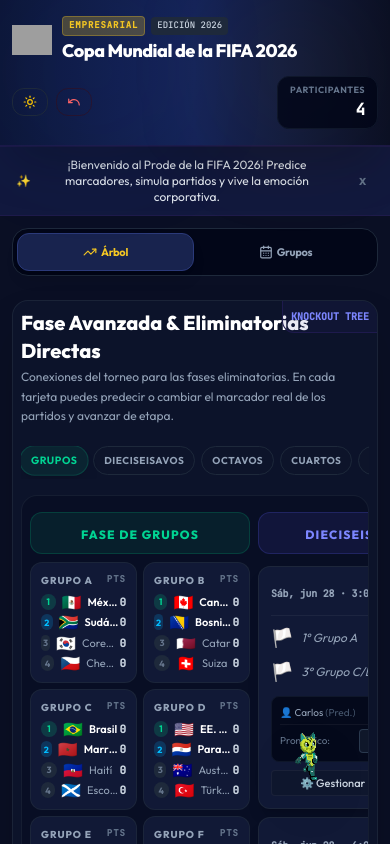
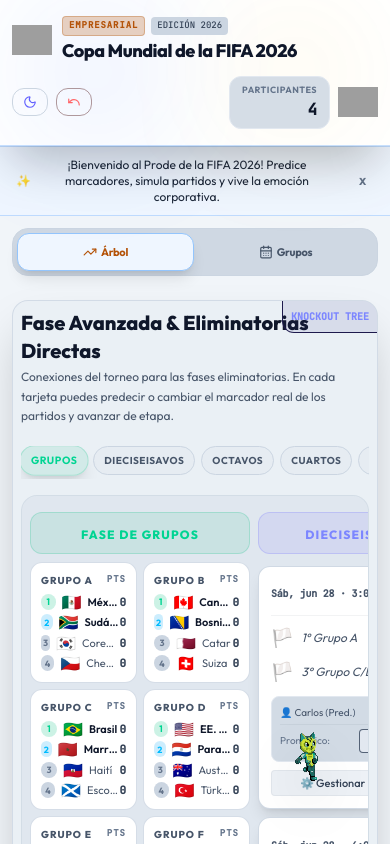
Before and after one commit to maybelint4s/fifawc2026t4s, a React (Vite) app: page / in a window 390 px wide. Shown: the top 844 px of the page. Built offline with nearby package versions, Linux system fonts and the light colour scheme; grey boxes are pictures that could not be loaded.

Commit message:
feat: initialize FIFA 2026 World Cup tournament tracker with bracket management and prediction system

```diff
--- a/src/App.tsx
+++ b/src/App.tsx
@@ -32,7 +32,7 @@
   // --------- STATE STORAGE & PERSISTENCE ---------
   const [theme, setTheme] = useState<"dark" | "light">(() => {
     const saved = localStorage.getItem("fifa_theme");
-    return (saved === "light" || saved === "dark") ? saved : "dark";
+    return (saved === "light" || saved === "dark") ? saved : "light";
   });
 
   useEffect(() => {
@@ -67,10 +67,7 @@
     return saved || "emp1";
   });
 
-  const [simulatedTime, setSimulatedTime] = useState<string>(() => {
-    const saved = localStorage.getItem("fifa_simulated_time_v2");
-    return saved || "2026-06-11T12:00:00"; // Begins day of Opener
-  });
+  // Real-time locking: uses actual system time (new Date()) instead of simulated time
 
   // Active UI Tabs: "ARBOL" (Interactive bracket tree) or "LISTA" (Fixtures list & group tables)
   const [activeTab, setActiveTab] = useState<"ARBOL" | "LISTA">("ARBOL");
@@ -108,9 +105,7 @@
     localStorage.setItem("fifa_active_emp_v2", activeEmployeeId);
   }, [activeEmployeeId]);
 
-  useEffect(() => {
-    localStorage.setItem("fifa_simulated_time_v2", simulatedTime);
-  }, [simulatedTime]);
+  // (simulatedTime storage removed)
 
   const triggerToast = (text: string, type: "success" | "info" | "error" = "success") => {
     setBannerMsg({ text, type });
@@ -136,16 +131,7 @@
     triggerToast(`¡Bienvenido ${name} al Prode de la Empresa! Se ha creado tu perfil.`, "success");
   };
 
-  const handleChangeSimulatedTime = (isoString: string) => {
-    setSimulatedTime(isoString);
-    const formatted = new Date(isoString).toLocaleDateString("es-ES", {
-      month: "long",
-      day: "numeric",
-      hour: "2-digit",
-      minute: "2-digit",
-    });
-    triggerToast(`Reloj oficial corporativo cambiado a: ${formatted}`, "info");
-  };
+  // (handleChangeSimulatedTime removed)
 
   // Add/Update prediction
   const handleUpdatePrediction = (matchId: string, scoreA: number, scoreB: number) => {
@@ -153,7 +139,7 @@
     const match = matches.find((m) => m.id === matchId);
     if (!match) return;
 
-    const isLocked = new Date(simulatedTime) >= new Date(match.datetimeISO);
+    const isLocked = new Date() >= new Date(match.datetimeISO);
     if (isLocked) {
       triggerToast("Este partido ya comenzó. Tu predicción quedó bloqueada.", "error");
       return;
@@ -266,7 +252,7 @@
 
   // Check if a match is locked (date comparison)
   const isMatchLocked = (match: Match): boolean => {
-    return new Date(simulatedTime) >= new Date(match.datetimeISO);
+    return new Date() >= new Date(match.datetimeISO);
   };
 
   // Helper to format match headers
@@ -301,7 +287,7 @@
             {/* World Cup Trophy styled logo */}
             <div className="w-10 h-10 sm:w-14 sm:h-14 flex items-center justify-center relative group overflow-hidden shrink-0">
               <img
-                src="/resources/wct4sicon.ico"
+                src="/resources/Teams4Soft.ico"
                 alt="FIFA World Cup 2026"
                 className="w-full h-full object-contain select-none"
               />
@@ -316,10 +302,10 @@
                   EDICIÓN 2026
                 </span>
               </div>
-              <h1 className="text-lg sm:text-2xl md:text-3xl font-extrabold tracking-tight text-white mb-0.5 mt-1 leading-tight">
+              <h1 className="text-lg sm:text-2xl md:text-3xl font-extrabold tracking-tight text-slate-100 mb-0.5 mt-1 leading-tight">
                 Copa Mundial de la FIFA 2026
               </h1>
-              <p className="text-[10px] sm:text-xs text-slate-300 max-w-xl leading-snug hidden sm:block">
+              <p className="text-[10px] sm:text-xs text-slate-400 max-w-xl leading-snug hidden sm:block">
                 Pronósticos de la copa mundial de fútbol, tabla general de clasificación y árbol interactivo conectados para fomentar la cultura corporativa.
               </p>
             </div>
@@ -349,7 +335,14 @@
             {/* Quick stats totals */}
             <div className="bg-slate-950/80 px-3 sm:px-4 py-1.5 sm:py-2 rounded-xl border border-slate-900 text-right ml-auto md:ml-0">
               <span className="text-[9px] sm:text-[10px] text-slate-500 block uppercase tracking-wider font-bold">Participantes</span>
-              <span className="text-base sm:text-lg font-black text-white font-mono">{employees.length}</span>
+              <span className="text-base sm:text-lg font-black text-slate-100 font-mono">{employees.length}</span>
+            </div>
+            <div className="w-10 h-10 sm:w-14 sm:h-14 flex items-center justify-center relative group overflow-hidden shrink-0">
+              <img
+                src="/resources/wct4sicon.ico"
+                alt="FIFA World Cup 2026"
+                className="w-full h-full object-contain select-none"
+              />
             </div>
           </div>
         </div>
@@ -430,7 +423,6 @@
                 predictions={predictions}
                 employees={employees}
                 activeEmployeeId={activeEmployeeId}
-                simulatedTime={simulatedTime}
                 onUpdatePrediction={handleUpdatePrediction}
                 onOpenSimulationModal={handleOpenSimulateModal}
               />
@@ -537,12 +529,16 @@
                                   {match.groupName}
                                 </span>
                               )}
-                              {locked ? (
-                                <span className="text-red-400 flex items-center gap-0.5 font-bold font-sans">
-                                  <Lock className="w-3 h-3" /> Cerrado
+                              {finished ? (
+                                <span className="text-emerald-400 flex items-center gap-0.5 font-bold font-sans text-[10px]">
+                                  <Check className="w-3 h-3" /> Finalizado
+                                </span>
+                              ) : locked ? (
+                                <span className="text-amber-400 flex items-center gap-0.5 font-bold font-sans text-[10px] animate-pulse">
+                                  <Lock className="w-3 h-3" /> En Curso
                                 </span>
                               ) : (
-                                <span className="text-emerald-400 flex items-center gap-0.5 font-sans">
+                                <span className="text-emerald-400 flex items-center gap-0.5 font-sans text-[10px]">
                                   <Unlock className="w-3 h-3" /> Abierto
                                 </span>
                               )}
@@ -704,10 +700,8 @@
           <ControlCenter
             employees={employees}
             activeEmployeeId={activeEmployeeId}
-            simulatedTime={simulatedTime}
             onSelectEmployee={handleSelectEmployee}
             onAddEmployee={handleAddEmployee}
-            onChangeSimulatedTime={handleChangeSimulatedTime}
           />
 
           {/* Dynamic leaderboard ranking table */}
@@ -857,7 +851,7 @@
 
       {/* Floating Mascot — visible globally */}
       <FloatingMascot
-      sizeClassName="w-32 md:w-48"
+        sizeClassName="w-32 md:w-48"
       />
 
     </div>
--- a/src/components/BracketTree.tsx
+++ b/src/components/BracketTree.tsx
@@ -10,7 +10,6 @@
   predictions: Prediction[];
   employees: Employee[];
   activeEmployeeId: string;
-  simulatedTime: string;
   onUpdatePrediction: (matchId: string, teamAVal: number, teamBVal: number) => void;
   onOpenSimulationModal: (match: Match) => void;
 }
@@ -51,7 +50,6 @@
   predictions,
   employees,
   activeEmployeeId,
-  simulatedTime,
   onUpdatePrediction,
   onOpenSimulationModal,
 }) => {
@@ -65,7 +63,7 @@
   const isDrag = useRef(false);
 
   const isMatchLocked = (match: Match): boolean => {
-    return new Date(simulatedTime) >= new Date(match.datetimeISO);
+    return new Date() >= new Date(match.datetimeISO);
   };
 
   const activeEmployee = employees.find((e) => e.id === activeEmployeeId);
@@ -217,7 +215,7 @@
         className="relative h-full flex items-center"
       >
         <div
-          className={`relative bg-[#111936] hover:bg-[#18234a] border ${
+          className={`relative bg-worldcup-card hover:bg-worldcup-card-hover border ${
             hasResult
               ? "border-emerald-700/60"
               : locked
@@ -243,7 +241,7 @@
                 <span className="text-lg">{match.teamA.flag || "🏳️"}</span>
                 <span
                   className={`text-xs truncate ${
-                    match.teamA.isPlaceholder ? "text-slate-400 italic" : "text-white font-semibold"
+                    match.teamA.isPlaceholder ? "text-slate-400 italic" : "text-slate-100 font-semibold"
                   }`}
                 >
                   {match.teamA.name}
@@ -262,7 +260,7 @@
                 <span className="text-lg">{match.teamB.flag || "🏳️"}</span>
                 <span
                   className={`text-xs truncate ${
-                    match.teamB.isPlaceholder ? "text-slate-400 italic" : "text-white font-semibold"
+                    match.teamB.isPlaceholder ? "text-slate-400 italic" : "text-slate-100 font-semibold"
                   }`}
                 >
                   {match.teamB.name}
@@ -315,7 +313,7 @@
                       const val = e.target.value === "" ? 0 : parseInt(e.target.value, 10);
                       onUpdatePrediction(match.id, val, prediction?.predictedScoreB ?? 0);
                     }}
-                    className="w-8 h-6 bg-slate-900 border border-slate-700/80 rounded text-center text-xs text-white font-mono focus:border-worldcup-accent focus:outline-none"
+                    className="w-8 h-6 bg-slate-900 border border-slate-700/80 rounded text-center text-xs text-slate-100 font-mono focus:border-worldcup-accent focus:outline-none"
                   />
                   <span className="text-slate-600">-</span>
                   <input
@@ -327,7 +325,7 @@
                       const val = e.target.value === "" ? 0 : parseInt(e.target.value, 10);
                       onUpdatePrediction(match.id, prediction?.predictedScoreA ?? 0, val);
                     }}
-                    className="w-8 h-6 bg-slate-900 border border-slate-700/80 rounded text-center text-xs text-white font-mono focus:border-worldcup-accent focus:outline-none"
+                    className="w-8 h-6 bg-slate-900 border border-slate-700/80 rounded text-center text-xs text-slate-100 font-mono focus:border-worldcup-accent focus:outline-none"
                   />
                 </div>
               </div>
@@ -369,7 +367,7 @@
         whileInView={{ opacity: 1, scale: 1, x: 0 }}
         viewport={{ once: true, amount: 0.3 }}
         transition={{ duration: 0.45, ease: [0.32, 0.72, 0, 1] }}
-        className="bracket-group-card bg-[#111936] border border-slate-800/80 rounded-xl p-2.5 hover:border-slate-700 transition-colors"
+        className="bracket-group-card bg-worldcup-card border border-slate-800/80 rounded-xl p-2.5 hover:border-slate-700 transition-colors"
       >
         <div className="text-[10px] font-black uppercase tracking-widest text-slate-400 mb-1.5 flex items-center justify-between">
           <span>{groupName}</span>
@@ -391,7 +389,7 @@
                   {i + 1}
                 </span>
                 <span className="text-base leading-none">{team.flag}</span>
-                <span className={`truncate ${i < 2 ? "text-white font-semibold" : "text-slate-400"}`}>{team.name}</span>
+                <span className={`truncate ${i < 2 ? "text-slate-100 font-semibold" : "text-slate-400"}`}>{team.name}</span>
               </span>
               <span className="font-mono font-bold text-slate-300">{team.pts}</span>
             </div>
--- a/src/components/ControlCenter.tsx
+++ b/src/components/ControlCenter.tsx
@@ -5,33 +5,22 @@
 interface ControlCenterProps {
   employees: Employee[];
   activeEmployeeId: string;
-  simulatedTime: string;
   onSelectEmployee: (id: string) => void;
   onAddEmployee: (name: string, role: string, avatar: string) => void;
-  onChangeSimulatedTime: (isoString: string) => void;
 }
 
 export const ControlCenter: React.FC<ControlCenterProps> = ({
   employees,
   activeEmployeeId,
-  simulatedTime,
   onSelectEmployee,
   onAddEmployee,
-  onChangeSimulatedTime,
 }) => {
   const [newEmpName, setNewEmpName] = useState("");
   const [newEmpRole, setNewEmpRole] = useState("Marketing Analyst");
   const [newEmpAvatar, setNewEmpAvatar] = useState("⚽");
   const [showAddForm, setShowAddForm] = useState(false);
 
-  // Predefined simulated corporate timestamps for testing
-  const presets = [
-    { label: "Junio 11 (Inicio)", value: "2026-06-11T12:00:00", desc: "Todo abierto" },
-    { label: "Junio 17 (Grupos)", value: "2026-06-17T18:00:00", desc: "Grupos en juego" },
-    { label: "Junio 29 (Octavos)", value: "2026-06-29T20:00:00", desc: "Octavos de final" },
-    { label: "Julio 4 (Octavos)", value: "2026-07-04T15:00:00", desc: "Octavos en juego" },
-    { label: "Julio 19 (Finales)", value: "2026-07-19T18:00:00", desc: "Gran Final finalizada" },
-  ];
+  // (Presets removed)
 
   const handleCreateEmployee = (e: React.FormEvent) => {
     e.preventDefault();
@@ -43,14 +32,7 @@
 
   const activeEmployee = employees.find((emp) => emp.id === activeEmployeeId);
 
-  // Format date readable
-  const formatTimeStr = (iso: string) => {
-    const d = new Date(iso);
-    return d.toLocaleString("es-ES", {
-      dateStyle: "medium",
-      timeStyle: "short",
-    });
-  };
+  // (Format time str removed)
 
   return (
     <div id="control-center" className="bg-worldcup-card border border-slate-800 rounded-2xl p-5 shadow-xl space-y-5">
@@ -64,7 +46,7 @@
           </h3>
           <button
             onClick={() => setShowAddForm(!showAddForm)}
-            className="text-xs bg-indigo-600/30 text-indigo-300 hover:bg-indigo-600/50 border border-indigo-500/30 px-2.5 py-1 rounded-lg flex items-center gap-1 transition-all"
+            className="text-xs bg-worldcup-indigo-btn text-worldcup-indigo-text hover:bg-worldcup-indigo-btn-hover border border-worldcup-indigo-border px-2.5 py-1 rounded-lg flex items-center gap-1 transition-all"
           >
             <UserPlus className="w-3.5 h-3.5" />
             {showAddForm ? "Cerrar" : "Unirse / Añadir"}
@@ -77,9 +59,9 @@
             {activeEmployee?.avatar}
           </span>
           <div className="flex-1">
-            <h4 className="text-sm font-bold text-white leading-tight">{activeEmployee?.name}</h4>
+            <h4 className="text-sm font-bold text-slate-100 leading-tight">{activeEmployee?.name}</h4>
             <p className="text-xs text-slate-400 font-sans leading-relaxed">{activeEmployee?.role}</p>
-            <span className="text-[10px] bg-emerald-500/20 text-emerald-300 border border-emerald-500/30 px-1.5 py-0.5 rounded font-mono font-bold mt-1 inline-block uppercase">
+            <span className="text-[10px] bg-worldcup-emerald-badge text-worldcup-emerald-text border border-worldcup-emerald-border px-1.5 py-0.5 rounded font-mono font-bold mt-1 inline-block uppercase">
               Modo Pronóstico Activo
             </span>
           </div>
@@ -99,7 +81,7 @@
                   onClick={() => onSelectEmployee(emp.id)}
                   className={`px-2 py-1.5 rounded-lg text-xs font-medium text-left truncate flex items-center gap-1.5 border transition-all ${
                     isSelected
-                      ? "bg-slate-900 border-worldcup-accent text-white"
+                      ? "bg-slate-900 border-worldcup-accent text-slate-100"
                       : "bg-worldcup-bracket-container/40 hover:bg-slate-900/60 border-slate-800/80 text-slate-300"
                   }`}
                 >
@@ -124,7 +106,7 @@
               value={newEmpName}
               onChange={(e) => setNewEmpName(e.target.value)}
               placeholder="Ej. Martín Bianchi"
-              className="w-full bg-slate-900 border border-slate-700 rounded p-2 text-xs text-white focus:border-worldcup-accent focus:outline-none"
+              className="w-full bg-slate-900 border border-slate-700 rounded p-2 text-xs text-slate-100 focus:border-worldcup-accent focus:outline-none"
               required
             />
           </div>
@@ -137,7 +119,7 @@
                 value={newEmpRole}
                 onChange={(e) => setNewEmpRole(e.target.value)}
                 placeholder="Ej. Developer"
-                className="w-full bg-slate-900 border border-slate-700 rounded p-2 text-xs text-white focus:border-worldcup-accent focus:outline-none"
+                className="w-full bg-slate-900 border border-slate-700 rounded p-2 text-xs text-slate-100 focus:border-worldcup-accent focus:outline-none"
               />
             </div>
             <div>
@@ -145,7 +127,7 @@
               <select
                 value={newEmpAvatar}
                 onChange={(e) => setNewEmpAvatar(e.target.value)}
-                className="w-full bg-slate-900 border border-slate-700 rounded p-2 text-xs text-white focus:border-worldcup-accent focus:outline-none"
+                className="w-full bg-slate-900 border border-slate-700 rounded p-2 text-xs text-slate-100 focus:border-worldcup-accent focus:outline-none"
               >
                 <option value="⚽">⚽ Balón</option>
                 <option value="👨‍💻">👨‍💻 Dev</option>
@@ -168,72 +150,7 @@
         </form>
       )}
 
-      {/* Clock / Virtual Simulated Time Section */}
-      <div>
-        <h3 className="text-sm font-bold uppercase tracking-widest text-slate-400 flex items-center gap-1.5 mb-2">
-          <Clock className="w-4 h-4 text-worldcup-accent" />
-          Simulador de Reloj Corporativo
-        </h3>
-        <p className="text-xs text-slate-400 mb-3 leading-relaxed">
-          Para certificar la regla de bloqueo, cambia la fecha corporativa simulada del sistema y ve qué partidos se cierran:
-        </p>
-
-        {/* Selected date display */}
-        <div className="bg-worldcup-time-preset-box/40 border border-slate-800 p-3 rounded-xl flex flex-col gap-1.5 mb-3">
-          <div className="text-[10px] font-mono text-indigo-300 font-bold uppercase flex items-center gap-1">
-            <Calendar className="w-3.5 h-3.5 text-worldcup-accent" />
-            Fecha Virtual Actual del App:
-          </div>
-          <span className="text-sm font-black text-worldcup-accent font-mono">
-            {formatTimeStr(simulatedTime)}
-          </span>
-        </div>
-
-        {/* Preset Selector */}
-        <div className="space-y-1.5">
-          <span className="text-[10px] text-slate-400 uppercase tracking-widest block">
-            Seleccionar escenario temporal:
-          </span>
-          <div id="simulated-time-presets" className="space-y-1">
-            {presets.map((preset) => {
-              const isActive = simulatedTime === preset.value;
-              return (
-                <button
-                  key={preset.value}
-                  onClick={() => onChangeSimulatedTime(preset.value)}
-                  className={`w-full py-1.5 px-3 rounded-lg text-xs font-mono font-medium text-left flex items-center justify-between border transition-all ${
-                    isActive
-                      ? "bg-slate-950 border-worldcup-accent text-worldcup-accent"
-                      : "bg-worldcup-bracket-container/40 hover:bg-worldcup-active-tab border-slate-800/80 text-slate-300"
-                  }`}
-                >
-                  <span>{preset.label}</span>
-                  <span className="text-[10px] text-slate-400 uppercase font-sans">
-                    {preset.desc}
-                  </span>
-                </button>
-              );
-            })}
-          </div>
-
-          {/* Custom Date Input for fine grain selection */}
-          <div className="mt-2.5 pt-2 border-t border-white/5">
-            <label className="block text-[10px] text-slate-400 uppercase mb-1">
-              Seleccionar fecha manually:
-            </label>
-            <input
-              type="datetime-local"
-              value={simulatedTime.substring(0, 16)}
-              onChange={(e) => {
-                if (e.target.value) {
-                  onChangeSimulatedTime(new Date(e.target.value).toISOString());
-                }
-              }}
-              className="w-full bg-slate-900 border border-slate-700 rounded p-1.5 font-mono text-xs text-white focus:border-worldcup-accent focus:outline-none"
-            />
-          </div>
-        </div>
-      </div>
+      {/* Clock section removed */}
 
     </div>
   );
--- a/src/index.css
+++ b/src/index.css
@@ -26,9 +26,18 @@
   --bg-active-tab: #18234e;
   --border-active-tab: #2b3a7a;
   --bg-bracket-container: #111936;
-  --bg-time-preset-box: #1c2854;
-  --bg-toast: #12193e;
-  --border-toast: #1e1b4b;
+  --bg-time-preset-box: #1e1e2f;
+  --bg-toast: #1e293b;
+  --border-toast: #334155;
+
+  --bg-indigo-btn: rgba(79, 70, 229, 0.3);
+  --bg-indigo-btn-hover: rgba(79, 70, 229, 0.5);
+  --text-indigo-btn: #a5b4fc;
+  --border-indigo-btn: rgba(99, 102, 241, 0.3);
+
+  --bg-emerald-badge: rgba(16, 185, 129, 0.2);
+  --text-emerald-badge: #6ee7b7;
+  --border-emerald-badge: rgba(16, 185, 129, 0.3);
 }
 
 :root.light {
@@ -49,16 +58,25 @@
   --bg-slate-950: #cbd5e1;
   --border-slate-800: #cbd5e1;
 
-  --bg-header-from: #1e3a8a;
-  --bg-header-via: #2563eb;
-  --bg-header-to: #1d4ed8;
+  --bg-header-from: #ffffff;
+  --bg-header-via: #ffffff;
+  --bg-header-to: #ffffff;
 
   --bg-active-tab: #eff6ff;
   --border-active-tab: #93c5fd;
   --bg-bracket-container: #e2e8f0;
-  --bg-time-preset-box: #dbeafe;
+  --bg-time-preset-box: #f1f5f9;
   --bg-toast: #eff6ff;
   --border-toast: #bfdbfe;
+
+  --bg-indigo-btn: rgba(79, 70, 229, 0.15);
+  --bg-indigo-btn-hover: rgba(79, 70, 229, 0.25);
+  --text-indigo-btn: #4338ca;
+  --border-indigo-btn: rgba(99, 102, 241, 0.3);
+
+  --bg-emerald-badge: rgba(16, 185, 129, 0.15);
+  --text-emerald-badge: #047857;
+  --border-emerald-badge: rgba(16, 185, 129, 0.3);
 }
 
 @theme {
@@ -91,6 +109,15 @@
   --color-worldcup-time-preset-box: var(--bg-time-preset-box);
   --color-worldcup-toast: var(--bg-toast);
   --color-worldcup-toast-border: var(--border-toast);
+
+  --color-worldcup-indigo-btn: var(--bg-indigo-btn);
+  --color-worldcup-indigo-btn-hover: var(--bg-indigo-btn-hover);
+  --color-worldcup-indigo-text: var(--text-indigo-btn);
+  --color-worldcup-indigo-border: var(--border-indigo-btn);
+
+  --color-worldcup-emerald-badge: var(--bg-emerald-badge);
+  --color-worldcup-emerald-text: var(--text-emerald-badge);
+  --color-worldcup-emerald-border: var(--border-emerald-badge);
 }
 
 body {
--- a/src/types.ts
+++ b/src/types.ts
@@ -25,7 +25,7 @@
   status: "Pending" | "Live" | "Finished";
   date: string; // e.g., "Sáb, jul 4"
   time: string; // e.g., "5:00 p.m."
-  datetimeISO: string; // e.g. "2026-07-04T17:00:00" - used with simulated corporate time
+  datetimeISO: string; // e.g. "2026-07-04T17:00:00" - used for real-time locking
   venue?: string; // e.g., "Estadio Azteca, CDMX"
   nextMatchId?: string; // id of match that advances
   nextMatchPosition?: "teamA" | "teamB"; // position in next match (teamA or teamB)
```
Also changed, not shown: 1 other file (tests, documents, lock files or other folders).
